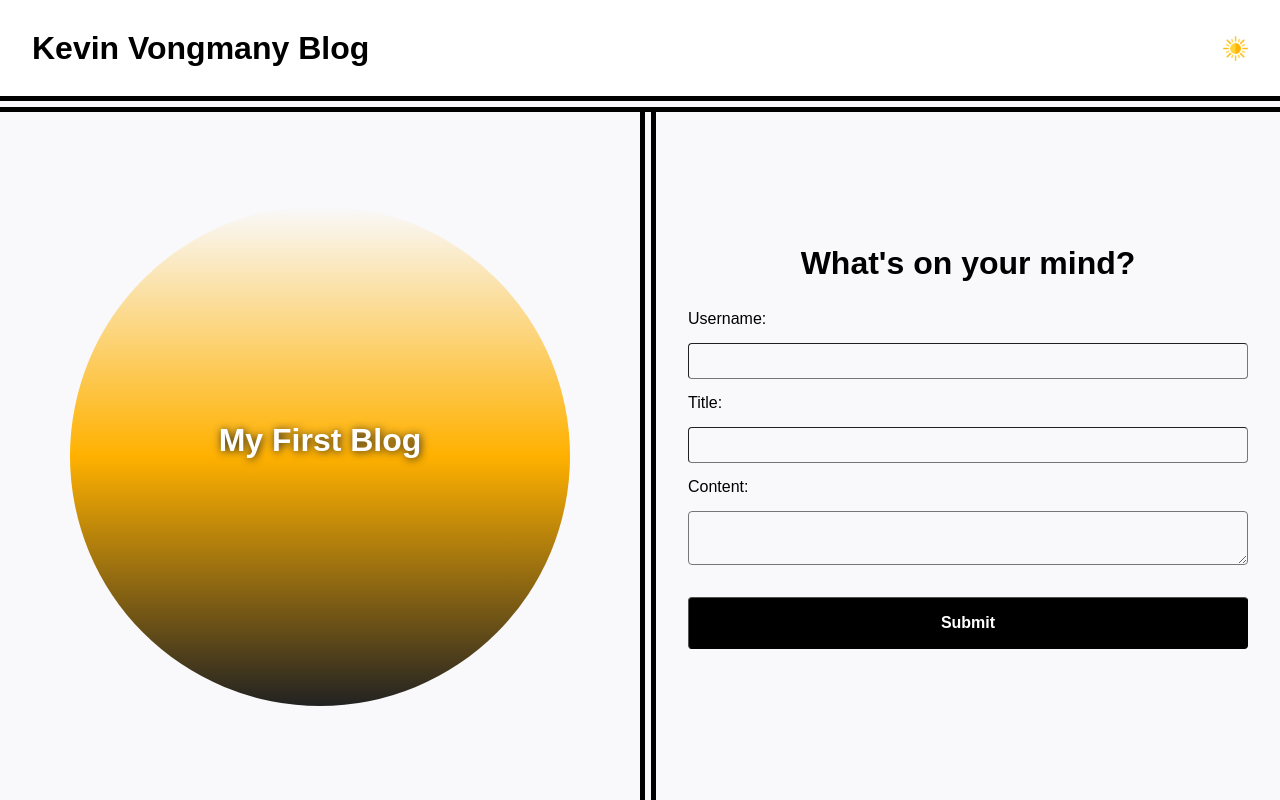
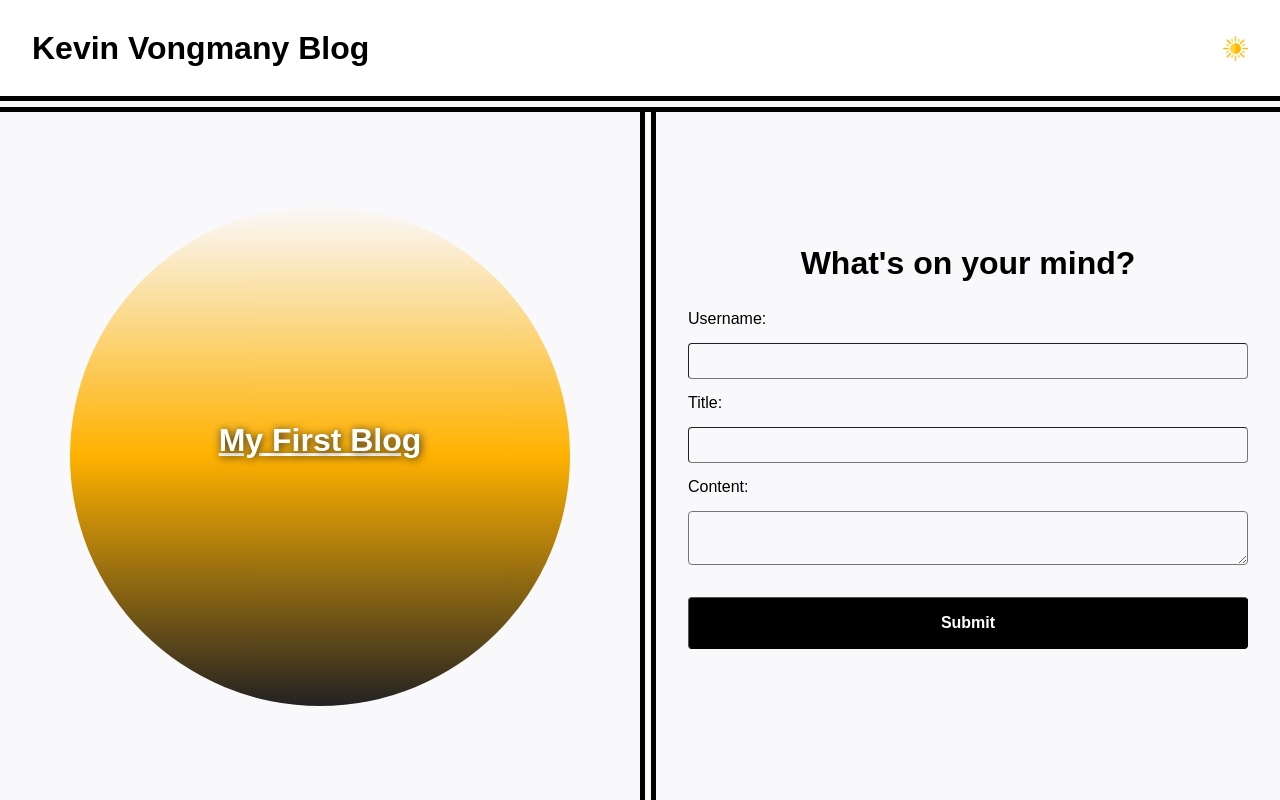
Before and after one commit to kevinvongmany/personal-blog-page, a plain HTML site: page index.html in a window 1280 px wide. Drawn offline with Linux system fonts and the light colour scheme.

Commit message:
Update circle element to link to blog.html

```diff
--- a/index.html
+++ b/index.html
@@ -25,9 +25,9 @@
 
    <main>
     <section id="landing-image">
-      <div class="circle">
+      <a class="circle" href="blog.html">
         <h2>My First Blog</h2>
-      </div>
+      </a>
     </section>
     <section>
       <h2>What's on your mind?</h2>
```
